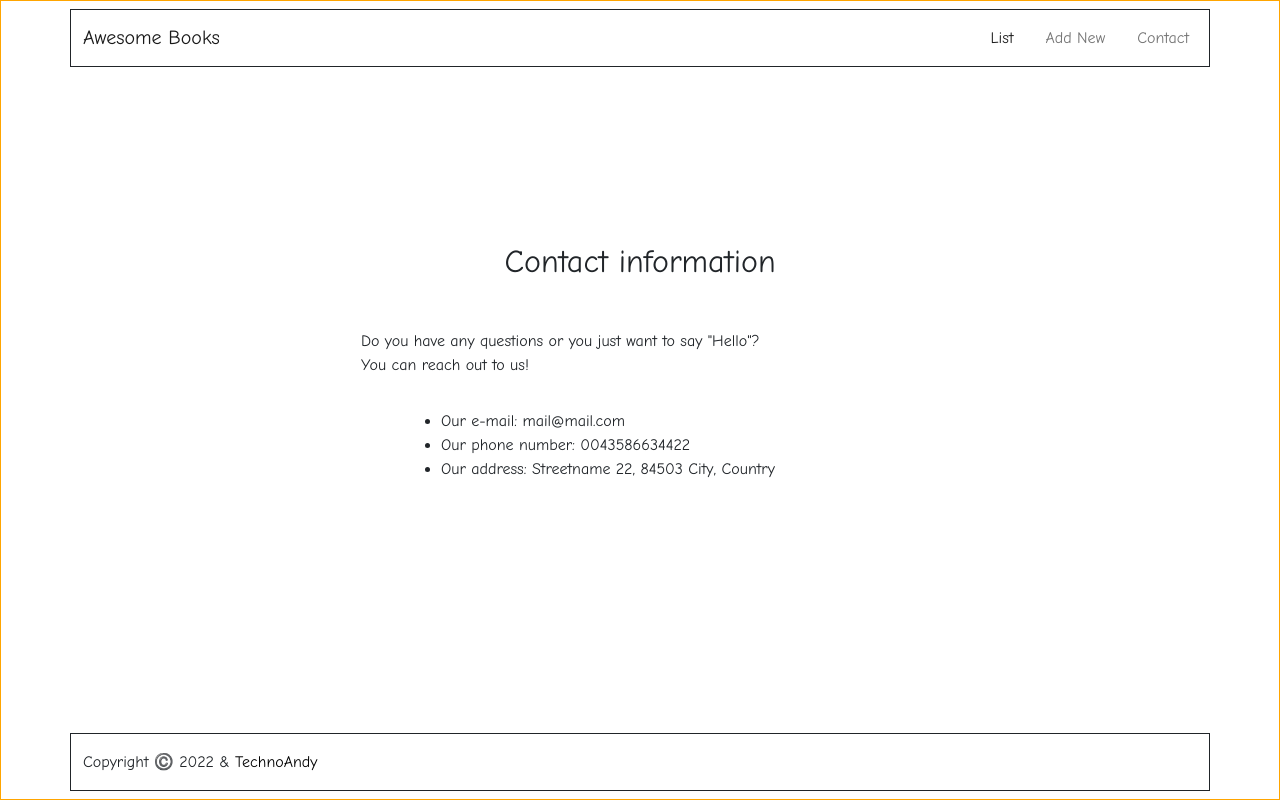
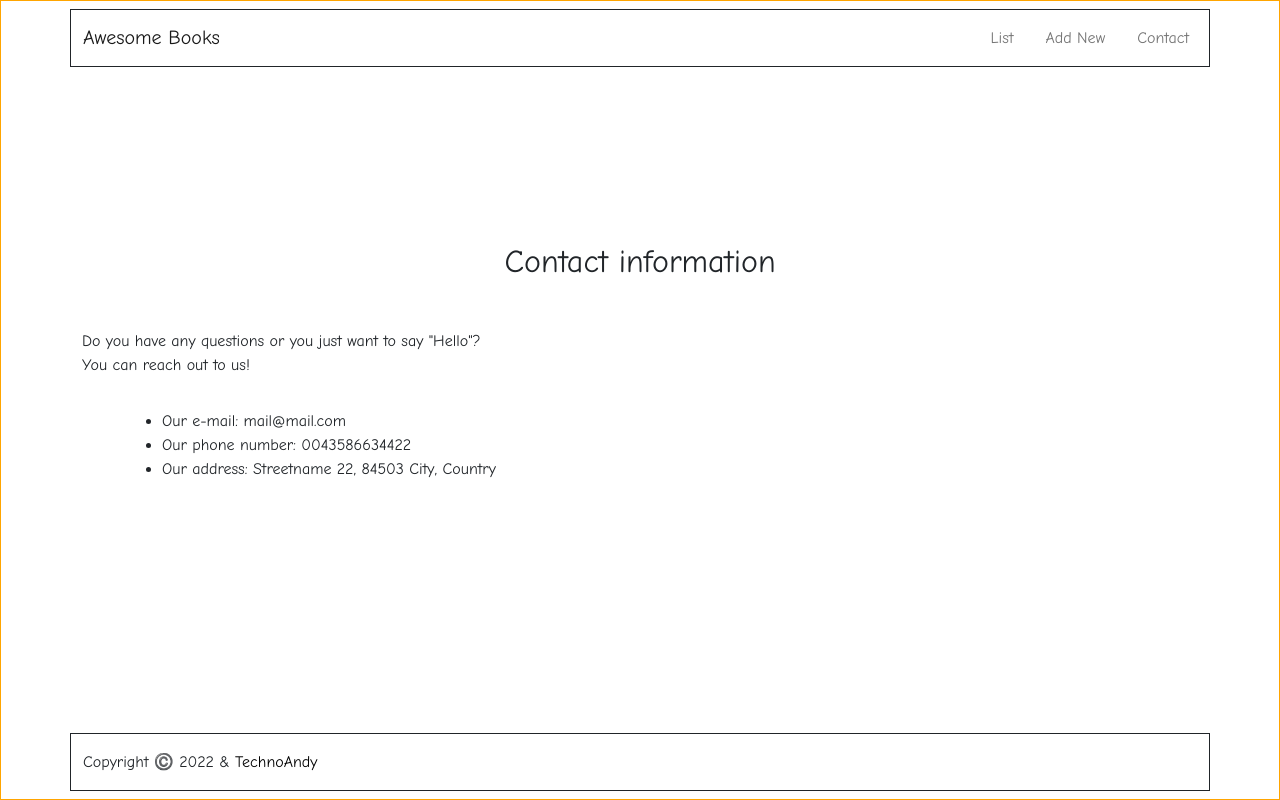
Before and after one commit to TechnoAndy/Awesome-books, a website: page index.html in a window 1280 px wide. Drawn offline with nearby package versions, Linux system fonts and the light colour scheme.

Commit message:
Update nav links classes, and fix contact contant layout

```diff
--- a/index.html
+++ b/index.html
@@ -38,7 +38,7 @@
             <ul class="navbar-nav ms-auto gap-3">
               <li class="nav-item">
                 <a
-                  class="nav-link active"
+                  class="nav-link"
                   aria-current="page"
                   data-trigger="list"
                   href="#list"
@@ -133,7 +133,7 @@
       <section class="contact page current" id="contact">
         <div class="container">
           <h2>Contact information</h2>
-          <div class="contact-content w-50 mx-auto mt-5">
+          <div class="contact-content mx-auto mt-5">
             <p>
               Do you have any questions or you just want to say "Hello"? <br />
               You can reach out to us!
```
